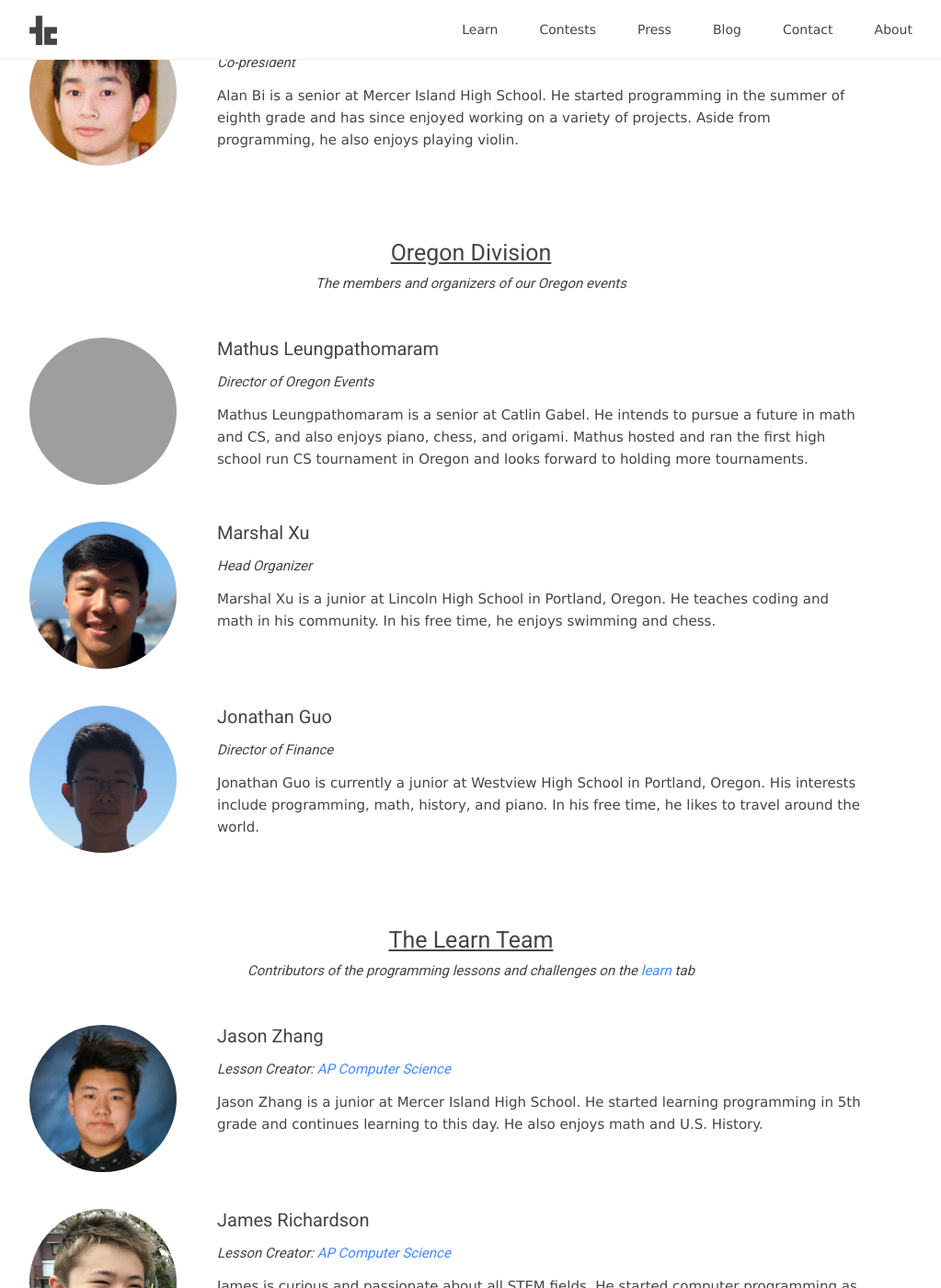
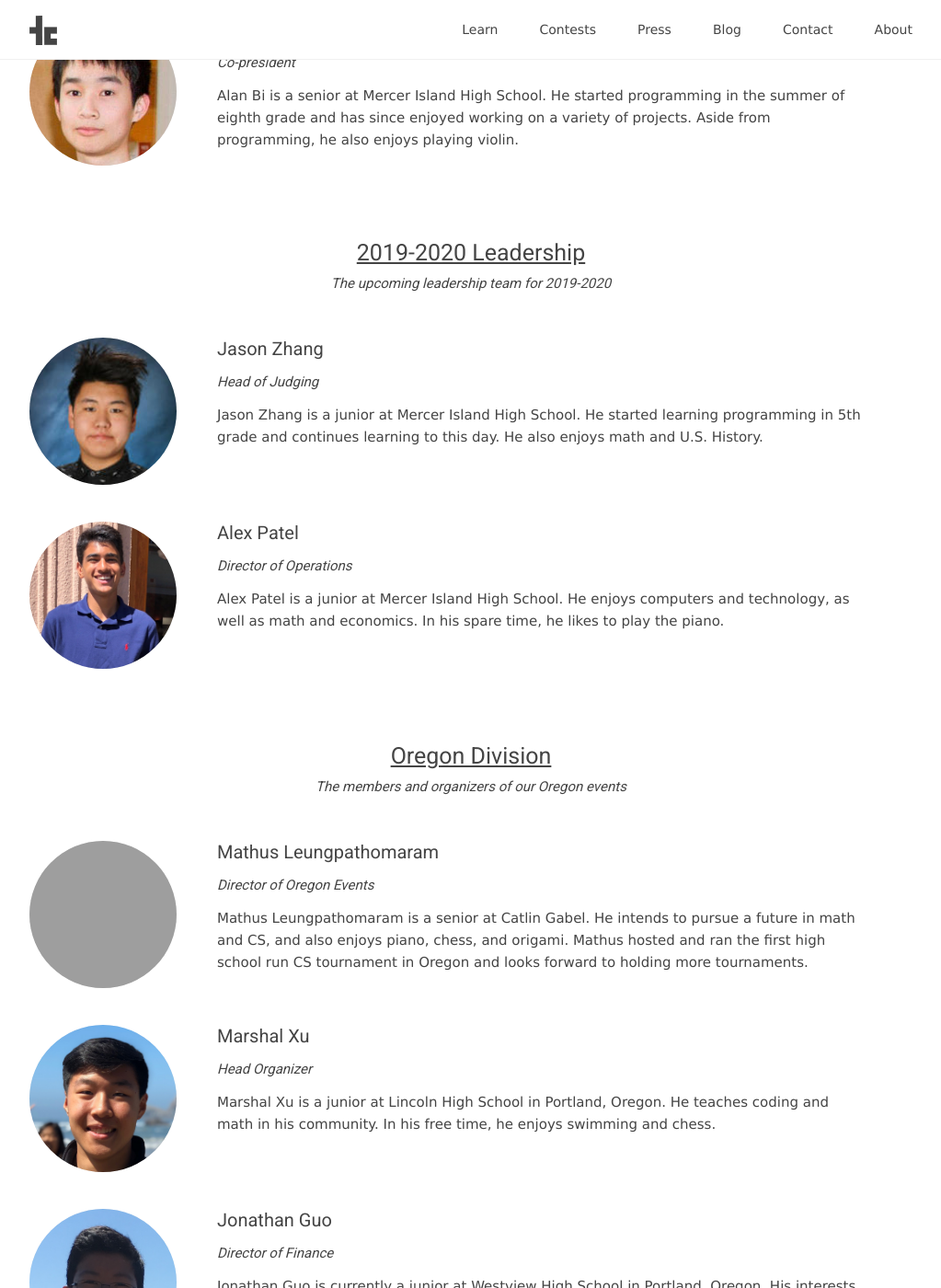
Before and after one commit to teamscode/teamscode.github.io, a Jekyll site: the page built from about.html, in a window 1280 px wide and 1400 px high, scrolled down 1092 px. Shown: the whole window at 92% size, without its empty margins (128-1151 px from the left). Built offline with Jekyll 4.4.1, drawn with Linux system fonts in a browser that asks for light colours; nearby versions of some CDN libraries; some of the changed text lies outside the part shown; grey boxes are pictures that could not be loaded.

Commit message:
title changes on teamscode.com

```diff
--- a/_includes/footer.html
+++ b/_includes/footer.html
@@ -2,7 +2,7 @@
 <div class="footer">
   <div class="site-max-width">
     <div class="footer-copyright">
-      Teamscode &copy; 2018
+      Teamscode &copy; 2019
     </div>
     <div class="footer-social-menu">
       <div>
--- a/about.html
+++ b/about.html
@@ -75,24 +75,42 @@ header: About
         </div>
       </div>
     </div>
-    <!--div class="about-heading">California Division</div>
-    <div class="about-heading-description">The director of our upcoming California event</div>
+    <div class="about-heading">2019-2020 Leadership</div>
+    <div class="about-heading-description">The upcoming leadership team for 2019-2020</div>
     <div class="about-team">
       <div class="about-team-image">
-        <img src="/assets/about_images/kosi_about_image.png" />
+        <img src="/assets/about_images/jason_about_image.jpg" />
       </div>
       <div class="about-team-info">
         <div class="about-team-info-header">
-          Kosi Nwabueze
+          Jason Zhang
         </div>
         <div class="about-team-info-title">
-          Director of Logistics
+          Head of Judging
         </div>
         <div class="p">
-
+          Jason Zhang is a junior at Mercer Island High School.
+          He started learning programming in 5th grade and continues learning to this day.
+          He also enjoys math and U.S. History.
         </div>
       </div>
-    </div>-->
+    </div>
+    <div class="about-team">
+      <div class="about-team-image">
+        <img src="/assets/about_images/alex_about_image.jpg" />
+      </div>
+      <div class="about-team-info">
+        <div class="about-team-info-header">
+          Alex Patel
+        </div>
+        <div class="about-team-info-title">
+          Director of Operations
+        </div>
+        <div class="p">
+          Alex Patel is a junior at Mercer Island High School. He enjoys computers and technology, as well as math and economics. In his spare time, he likes to play the piano.
+        </div>
+      </div>
+    </div>
     <div class="about-heading">Oregon Division</div>
     <div class="about-heading-description">The members and organizers of our Oregon events</div>
     <div class="about-team">
@@ -151,24 +169,6 @@ header: About
     </div>
     <div class="about-heading">The Learn Team</div>
     <div class="about-heading-description">Contributors of the programming lessons and challenges on the <a class="a" href="../learn">learn</a> tab</div>
-    <div class="about-team">
-      <div class="about-team-image">
-        <img src="/assets/about_images/jason_about_image.jpg" />
-      </div>
-      <div class="about-team-info">
-        <div class="about-team-info-header">
-          Jason Zhang
-        </div>
-        <div class="about-team-info-title">
-          Lesson Creator: <a class="a" href="../learn/ap-computer-science">AP Computer Science</a>
-        </div>
-        <div class="p">
-          Jason Zhang is a junior at Mercer Island High School.
-          He started learning programming in 5th grade and continues learning to this day.
-          He also enjoys math and U.S. History.
-        </div>
-      </div>
-    </div>
     <div class="about-team">
       <div class="about-team-image">
         <img src="/assets/about_images/james_about_image.jpg" />
@@ -242,59 +242,6 @@ header: About
         </div>
       </div>
     </div>
-    <div class="about-heading">Fall 2018 MIHS Event</div>
-    <div class="about-heading-description">The organizing team for the <a class="a" href="../contests/fall-2018-mihs-programming-contest">Fall 2018 MIHS Programming Contest</a></div>
-    <div class="about-team">
-      <div class="about-team-image">
-        <img src="/assets/about_images/lucille_about_image.jpg" />
-      </div>
-      <div class="about-team-info">
-        <div class="about-team-info-header">
-          Lucille Shield
-        </div>
-        <div class="about-team-info-title">
-          Head Director
-        </div>
-        <div class="p">
-          Lucille Shield is a junior at Mercer Island High School.
-          She is passionate about all fields of science, especially applied sciences.
-          In her free time, she also enjoys singing and advocating for social justice.
-        </div>
-      </div>
-    </div>
-    <div class="about-team">
-      <div class="about-team-image">
-        <img src="/assets/about_images/alex_about_image.jpg" />
-      </div>
-      <div class="about-team-info">
-        <div class="about-team-info-header">
-          Alex Patel
-        </div>
-        <div class="about-team-info-title">
-          Logistics
-        </div>
-        <div class="p">
-          Alex Patel is a junior at Mercer Island High School. He enjoys computers and technology, as well as math and economics. In his spare time, he likes to play the piano.
-        </div>
-      </div>
-    </div>
-    <div class="about-team">
-      <div class="about-team-image">
-        <img src="/assets/about_images/thomas_about_image.jpg" />
-      </div>
-      <div class="about-team-info">
-        <div class="about-team-info-header">
-          Thomas Short
-        </div>
-        <div class="about-team-info-title">
-          Finance
-        </div>
-        <div class="p">
-          Thomas Short is a junior at Mercer Island High School.
-          He enjoys programming, robotics, and playing Ultimate Frisbee.
-        </div>
-      </div>
-    </div>
   </div>
 </div>
 </div>
```
